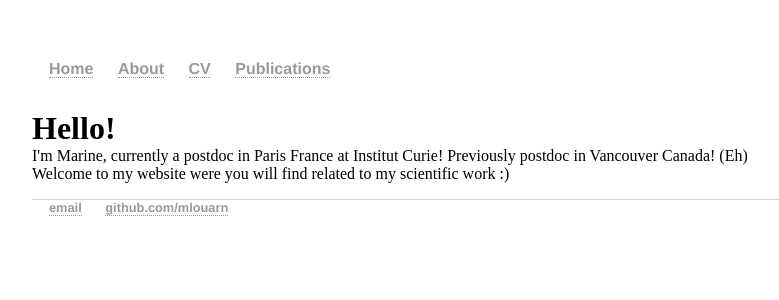
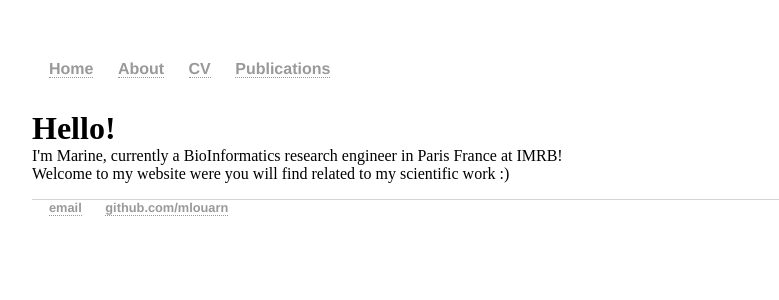
Before and after one commit to mlouarn/mlouarn.github.io, a Jekyll site: the page built from index.html, in a window 1280 px wide. Shown: the top 300 px of the page, without its empty margins (160-939 px from the left). Built offline with Jekyll 4.4.1, drawn with Linux system fonts in a browser that asks for light colours.

Commit message:
Update index.html

```diff
--- a/index.html
+++ b/index.html
@@ -4,6 +4,6 @@ title: Marine Louarn, Postdoctoral Fellow
 ---
 <div class="blurb">
 	<h1>Hello!</h1>
-	<p>I'm Marine, currently a postdoc in Paris France at Institut Curie! Previously postdoc in Vancouver Canada! (Eh)<br>
+	<p>I'm Marine, currently a BioInformatics research engineer in Paris France at IMRB!<br>
 	Welcome to my website were you will find related to my scientific work :)
 </div><!-- /.blurb -->
```
